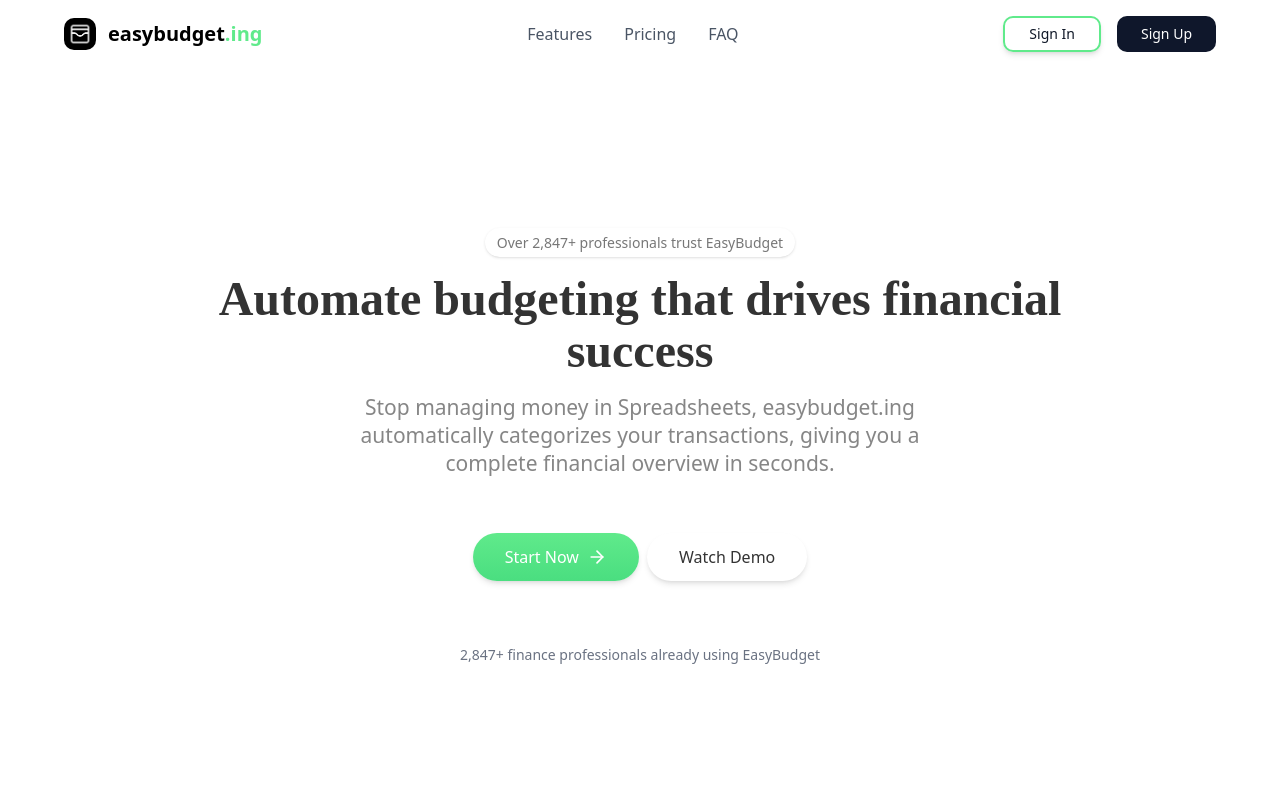
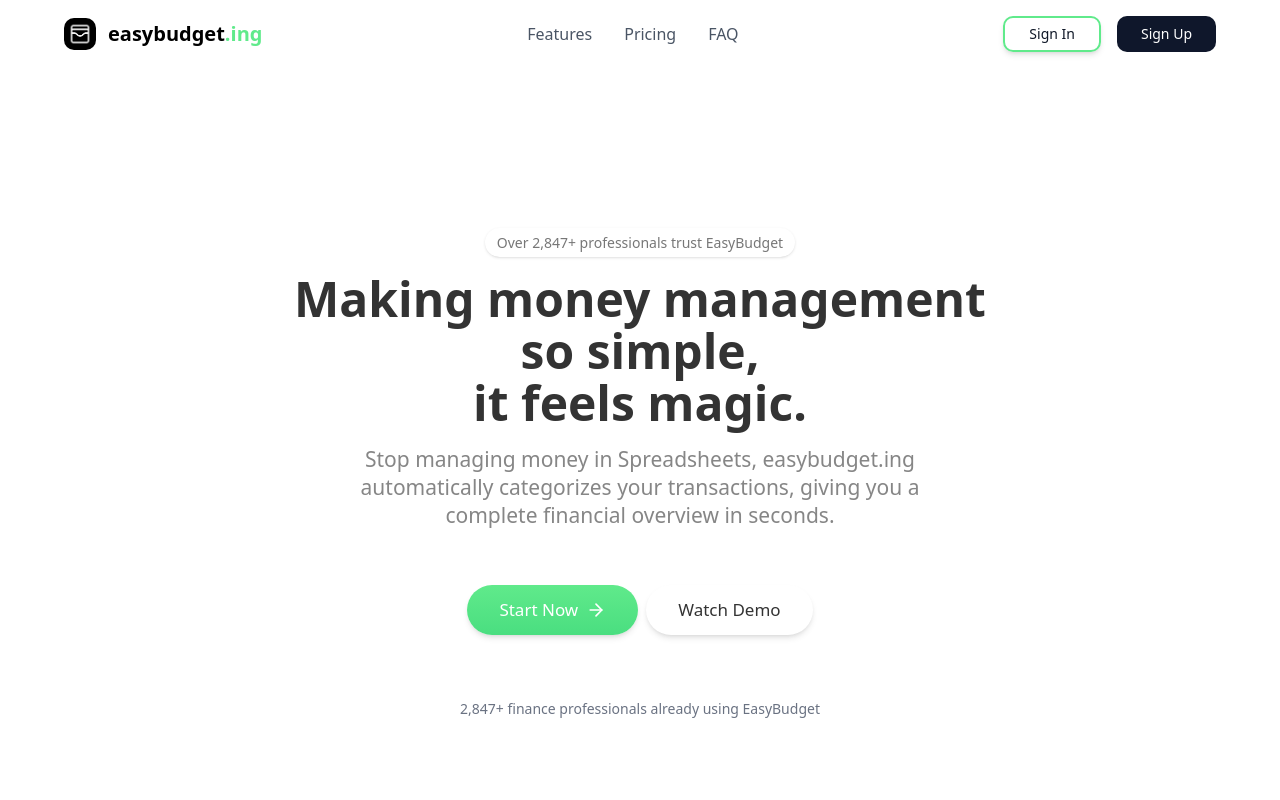
Before and after one commit to mttspss/easybudget, a Next.js app: page / in a window 1280 px wide. Shown: the top 800 px of the page. Built offline with nearby package versions, Linux system fonts and the light colour scheme; no server answers.

Commit message:
Restore original hero text and increase button font size - Restore hero text to 'Making money management so simple, it feels magic' - Remove TikTok Display Bold font - Increase button font size from text-[16px] to text-[17px] - Maintain original brand messaging with enhanced button styling

```diff
--- a/src/app/page.tsx
+++ b/src/app/page.tsx
@@ -323,10 +323,9 @@ export default function LandingPage() {
               Over 2,847+ professionals trust EasyBudget
             </a>
 
-            <h1 className="text-[36px] md:text-[48px] font-extrabold text-[#333] whitespace-pre-line mb-4 leading-[42px] md:leading-[52px] md:font-['TikTok_Display_Bold']">
-              <span className="hidden md:block">Automate budgeting that drives
-financial success</span>
-              <span className="block md:hidden">Automate budgeting that drives financial success</span>
+            <h1 className="text-[36px] md:text-[48px] font-extrabold text-[#333] whitespace-pre-line mb-4 leading-[42px] md:leading-[52px]">
+              <span className="hidden md:block">Making money management{'\n'}so simple,{'\n'}it feels magic.</span>
+              <span className="block md:hidden">Making money management so simple, it feels magic.</span>
             </h1>
 
             <p className="text-[16px] text-[#868686] md:text-[21px] leading-[22px] md:leading-[28px] max-w-[600px] mb-2">
@@ -337,7 +336,7 @@ financial success</span>
             <div className="flex gap-2 mt-12">
               <button
                 onClick={() => router.push('/auth/register')}
-                className="text-white text-[16px] font-medium px-8 py-3 rounded-full shadow-md hover:opacity-65 transition-opacity inline-flex items-center gap-2"
+                className="text-white text-[17px] font-medium px-8 py-3 rounded-full shadow-md hover:opacity-65 transition-opacity inline-flex items-center gap-2"
                 style={{background: 'linear-gradient(to bottom, #60ea8b 0%, #4ade80 100%)'}}
               >
                 Start Now
@@ -348,7 +347,7 @@ financial success</span>
               </button>
               <button
                 onClick={() => window.open('https://www.youtube.com/watch?v=dQw4w9WgXcQ')}
-                className="bg-white text-[#333] text-[16px] font-medium px-8 py-3 rounded-full shadow-md hover:opacity-90 transition-opacity inline-flex items-center gap-2"
+                className="bg-white text-[#333] text-[17px] font-medium px-8 py-3 rounded-full shadow-md hover:opacity-90 transition-opacity inline-flex items-center gap-2"
               >
                 Watch Demo
               </button>
```
